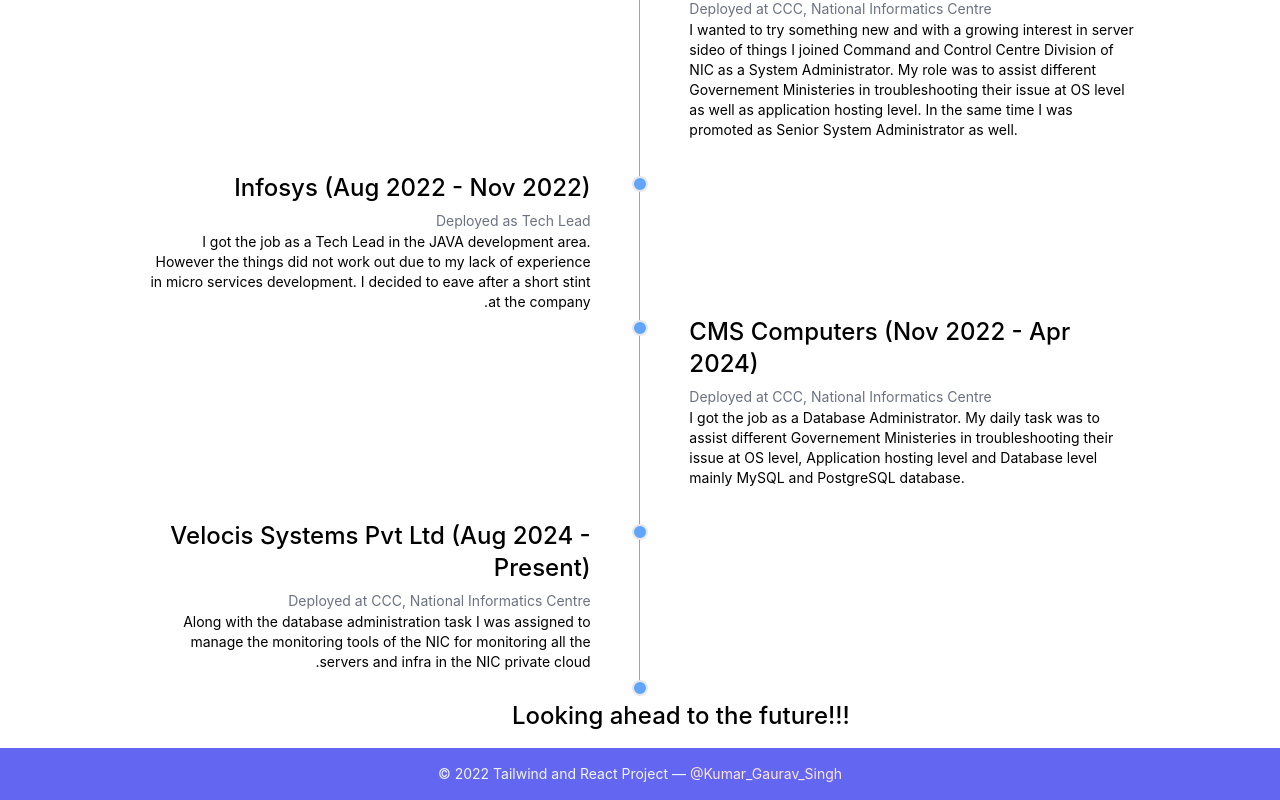
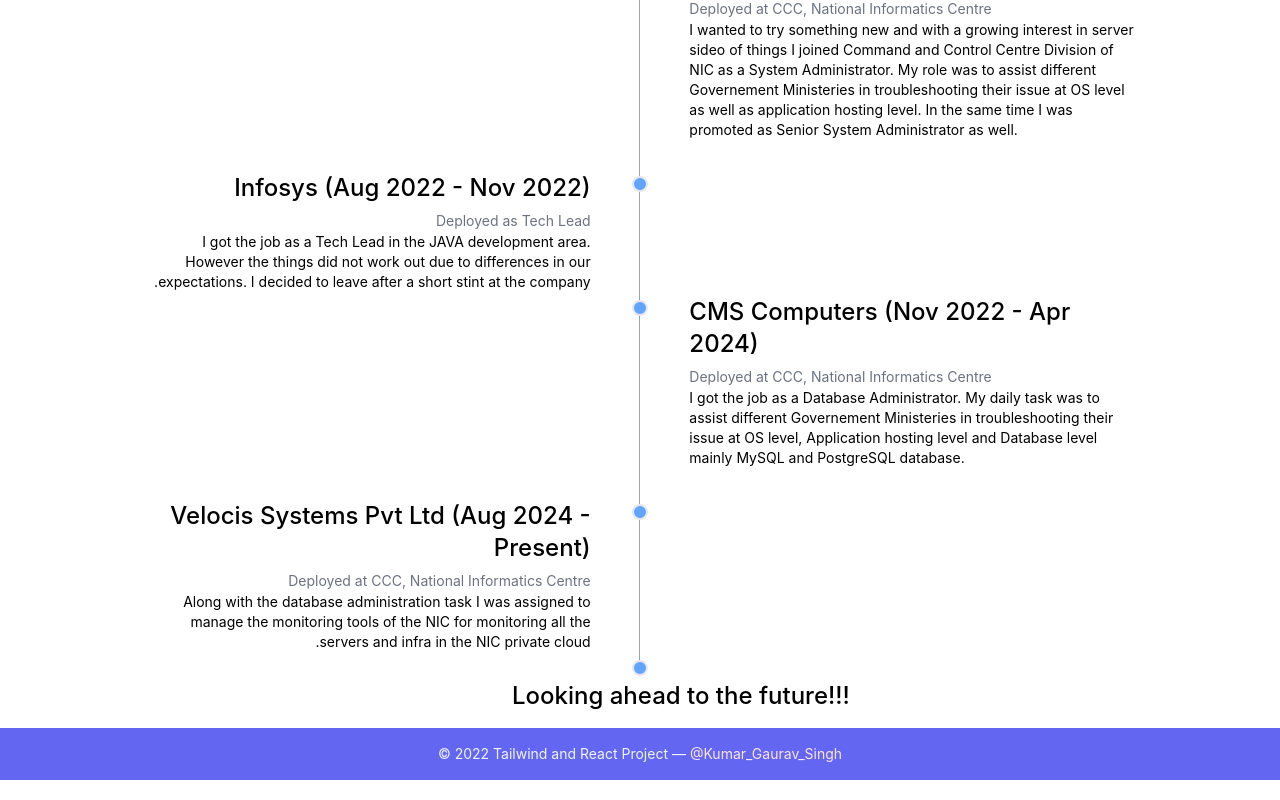
Before and after one commit to KumarGauravSingh/Portfolio2024, a React (Create React App) app: page /Portfolio2024/journey in a window 1280 px wide. Shown: the part 1304-2104 px from the top of the page. Built offline with nearby package versions, Linux system fonts and the light colour scheme.

Commit message:
final commit

```diff
--- a/src/components/Modules/MyJourney/journey.js
+++ b/src/components/Modules/MyJourney/journey.js
@@ -90,7 +90,7 @@
                 <div className="w-11/12 px-3.5">
                     <h3 className="mt-1 mb-1 text-2xl font-medium">Infosys (Aug 2022 - Nov 2022)</h3>
                     <span className="text-sm text-gray-500">Deployed as Tech Lead</span>
-                    <p className="text-sm">I got the job as a Tech Lead in the JAVA development area. However the things did not work out due to my lack of experience in micro services development. I decided to eave after a short stint at the company. </p>
+                    <p className="text-sm">I got the job as a Tech Lead in the JAVA development area. However the things did not work out due to differences in our expectations. I decided to leave after a short stint at the company. </p>
                 </div>
             </div>
 
```
